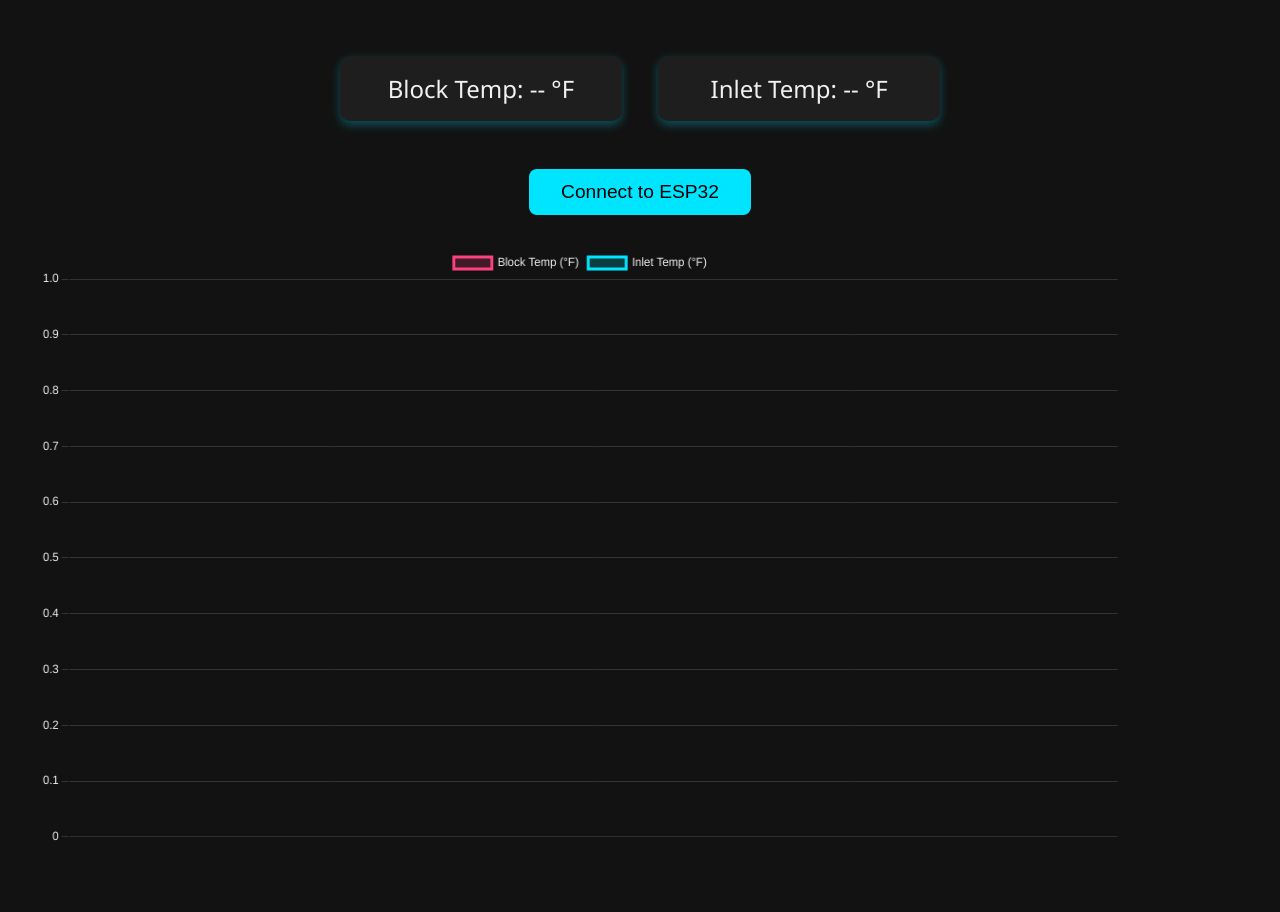
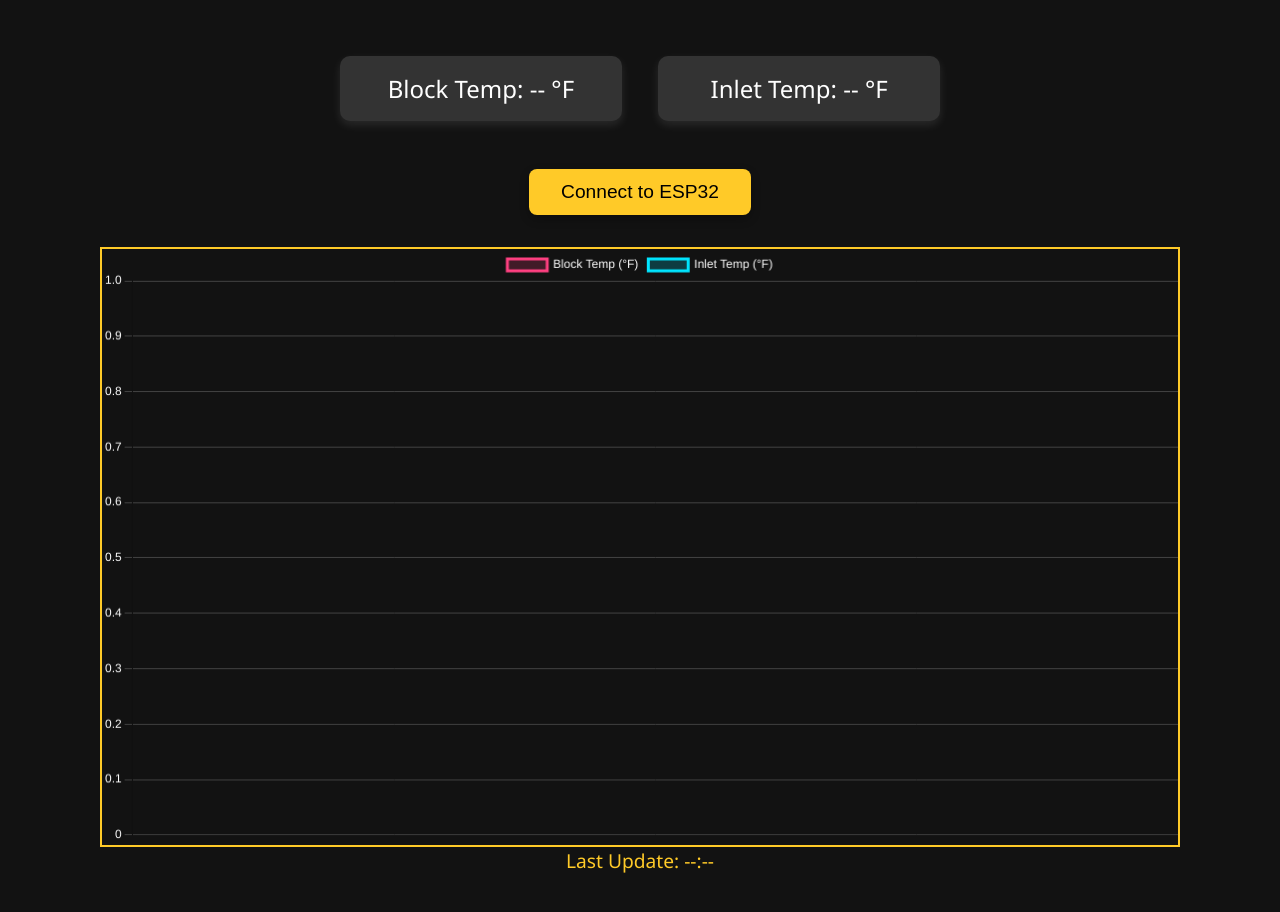
Before and after one commit to iheartbarges/Boat-Dashboard, a plain HTML site: page index.html in a window 1280 px wide. Before the commit the page ends 887 px from the top, so only its background shows below. Drawn offline with nearby package versions, Linux system fonts and the light colour scheme.

Commit message:
Update index.html

```diff
--- a/index.html
+++ b/index.html
@@ -3,13 +3,12 @@
 <head>
   <meta charset="UTF-8">
   <meta name="viewport" content="width=device-width, initial-scale=1.0">
-  <title>ESP32 BLE Temp Dashboard</title>
   <script src="https://cdn.jsdelivr.net/npm/chart.js"></script>
   <style>
     body {
       font-family: 'Segoe UI', Tahoma, Geneva, Verdana, sans-serif;
-      background-color: #121212;
-      color: #f1f1f1;
+      background-color: #121212; /* Dark background for high contrast */
+      color: #fff; /* White text for high visibility */
       text-align: center;
       padding: 2rem;
     }
@@ -17,25 +16,35 @@
       font-size: 1.5rem;
       margin: 1rem;
       padding: 1rem;
-      background: #1e1e1e;
+      background: #333; /* Dark background for temperature boxes */
       border-radius: 10px;
       display: inline-block;
       width: 250px;
-      box-shadow: 0 4px 10px rgba(0, 229, 255, 0.3);
+      box-shadow: 0 4px 10px rgba(255, 255, 255, 0.1); /* Soft white glow */
     }
     button {
       font-size: 1.2rem;
       padding: 0.75rem 2rem;
       margin-top: 2rem;
-      background: #00e5ff;
-      color: #000;
+      background: #ffca28; /* Bright yellow button */
+      color: #000; /* Black text */
       border: none;
       border-radius: 8px;
       cursor: pointer;
+      box-shadow: 0 4px 10px rgba(0, 0, 0, 0.3);
+    }
+    .chart-container {
+      display: flex;
+      justify-content: center;
+      margin-top: 2rem;
     }
     canvas {
       max-width: 90%;
-      margin-top: 2rem;
+      border: 2px solid #ffca28; /* Border to match the title */
+    }
+    #lastUpdate {
+      font-size: 1.2rem;
+      color: #ffca28; /* Matching yellow for the last update text */
     }
   </style>
 </head>
@@ -45,7 +54,11 @@
   <br>
   <button onclick="connectBLE()">Connect to ESP32</button>
 
-  <canvas id="tempChart"></canvas>
+  <div class="chart-container">
+    <canvas id="tempChart"></canvas>
+  </div>
+
+  <div id="lastUpdate">Last Update: --:--</div>
 
   <script>
     const SERVICE_UUID = '12345678-1234-5678-1234-56789abcdef0';
@@ -55,17 +68,17 @@
     let blockCharacteristic, inletCharacteristic;
     let chart;
     const chartData = {
-      labels: [], // Time labels
+      labels: [],
       datasets: [
         {
           label: 'Block Temp (°F)',
-          borderColor: '#ff4081',
+          borderColor: '#ff4081', /* Pink for block temp */
           backgroundColor: 'rgba(255, 64, 129, 0.2)',
           data: [],
         },
         {
           label: 'Inlet Temp (°F)',
-          borderColor: '#00e5ff',
+          borderColor: '#00e5ff', /* Bright blue for inlet temp */
           backgroundColor: 'rgba(0, 229, 255, 0.2)',
           data: [],
         }
@@ -81,15 +94,18 @@
       chartData.datasets[0].data.push(tempBlock);
       chartData.datasets[1].data.push(tempInlet);
 
-      // Keep only the last 20 updates
-      if (chartData.labels.length > 20) {
-        chartData.labels.shift(); // Remove the oldest label
-        chartData.datasets[0].data.shift(); // Remove the oldest data
-        chartData.datasets[1].data.shift(); // Remove the oldest data
+      // Keep only the last 15 minutes of data (15 entries)
+      if (chartData.labels.length > 15) {
+        chartData.labels.shift();
+        chartData.datasets[0].data.shift();
+        chartData.datasets[1].data.shift();
       }
 
       // Update the chart
       chart.update();
+
+      // Update last update time
+      document.getElementById('lastUpdate').innerText = `Last Update: ${timeLabel}`;
     }
 
     function connectBLE() {
@@ -138,35 +154,35 @@
           y: {
             beginAtZero: false,
             ticks: {
-              color: '#f1f1f1'
+              color: '#fff' /* White ticks for high contrast */
             },
-            grid: { color: '#333' }
+            grid: { color: '#444' }
           },
           x: {
             ticks: {
-              color: '#f1f1f1',
+              color: '#fff', /* White ticks */
               callback: function(value, index, values) {
-                // Display label only at every 5th timestamp (5 minutes)
-                return (index % 5 === 0) ? chartData.labels[index] : '';
+                // Show time at each data point
+                return chartData.labels[index] || '';
               }
             },
-            grid: { color: '#333' }
+            grid: { color: '#444' }
           }
         },
         plugins: {
           legend: {
-            labels: { color: '#f1f1f1' }
+            labels: { color: '#fff' }
           }
         }
       }
     });
 
-    // Only update chart every minute
+    // Update the chart every 60 seconds
     setInterval(() => {
-      if (lastBlock !== null && lastInlet !== null) {
+      if (typeof lastBlock === 'number' && typeof lastInlet === 'number') {
         updateChart(lastBlock, lastInlet);
       }
-    }, 60000); // Update every 60 seconds
+    }, 60000);
   </script>
 </body>
 </html>
```
